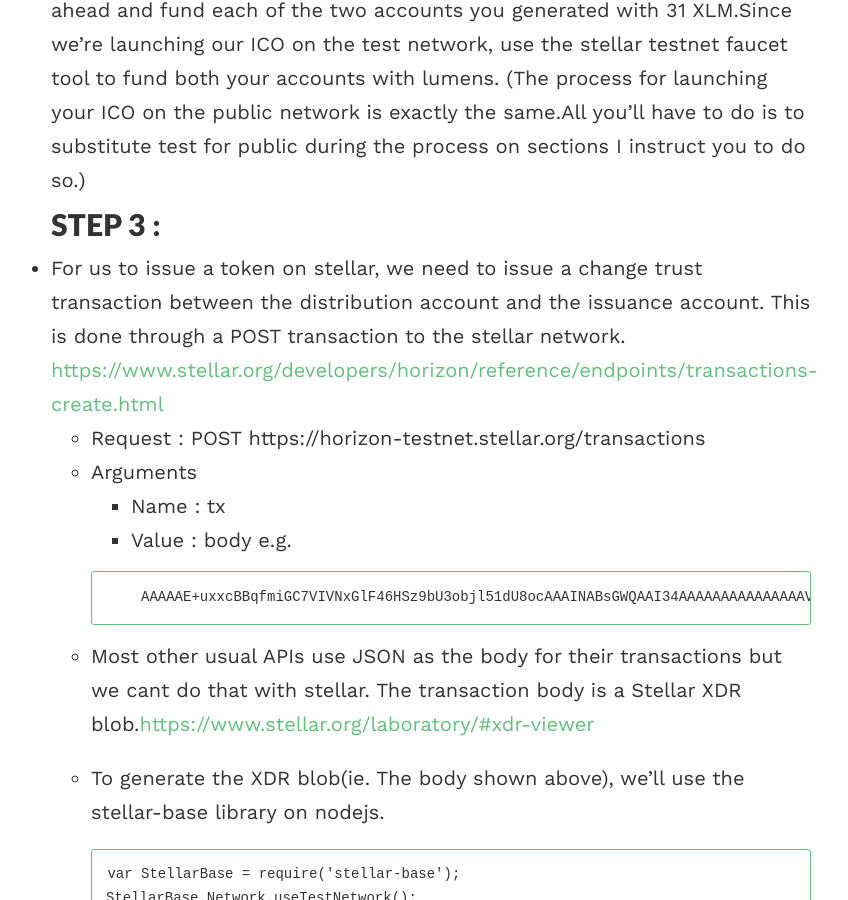
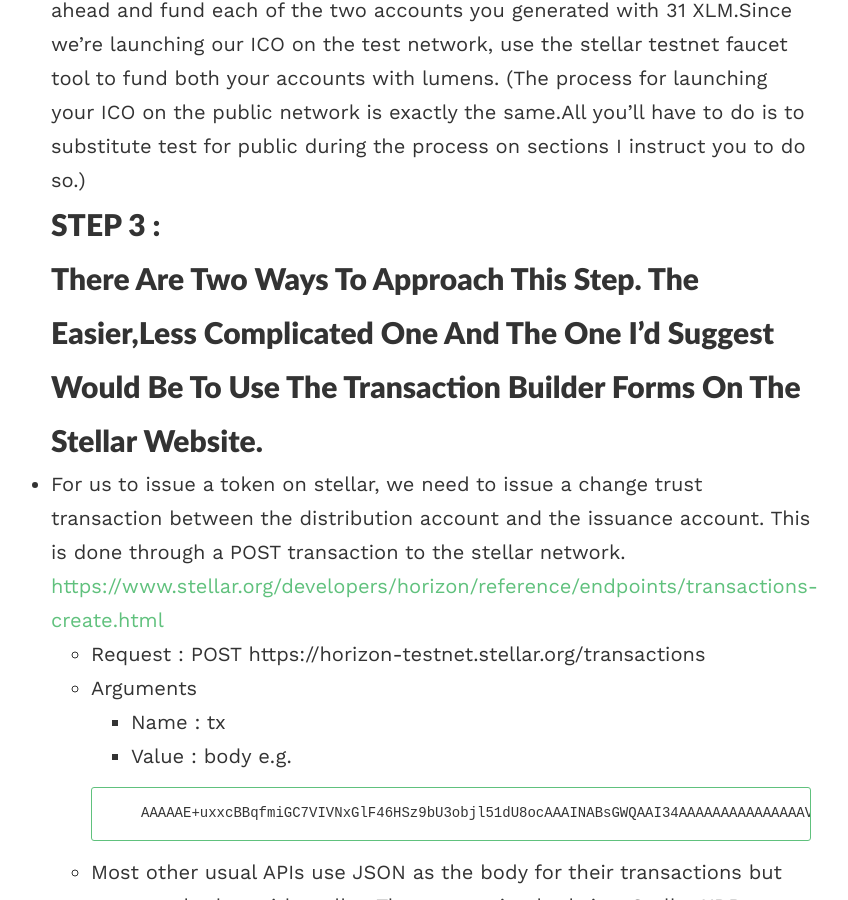
Before and after one commit to aeonsoftware/aeonsoftware.github.io, a Jekyll site: the page built from _posts/2018-03-11-launching-your-ICO.md, in a window 1280 px wide and 900 px high, scrolled down 2457 px. Shown: the whole window, without its empty margins (229-1077 px from the left). Built offline with Jekyll 4.4.1, drawn with Linux system fonts in a browser that asks for light colours; comment, search, counter and statistics services are not loaded.

Commit message:
Update 2018-03-11-launching-your-ICO.md

```diff
--- a/_posts/2018-03-11-launching-your-ICO.md
+++ b/_posts/2018-03-11-launching-your-ICO.md
@@ -39,6 +39,7 @@ In order to distribute a custom asset or token on the Stellar Network, three uni
 # STEP 2 :
 * For a stellar account either on the testnet(test network) or the pubnet(public network) to be activated, it needs to be funded. The official stellar documentation for starting your own ICO suggests 31 lumens. So go ahead and fund each of the two accounts you generated with 31 XLM.Since we’re launching our ICO on the test network, use the stellar testnet faucet tool to fund both your accounts with lumens. (The process for launching your ICO on the public network is exactly the same.All you’ll have to do is to substitute test for public during the process on sections I instruct you to do so.)
 # STEP 3 :
+## There are two ways to approach this step. The easier,less complicated one and the one I'd suggest would be to use the Transaction builder forms on the stellar website.
 * For us to issue a token on stellar, we need to issue a change trust transaction between the distribution account and the issuance account. This is done through a POST transaction to the stellar network. [https://www.stellar.org/developers/horizon/reference/endpoints/transactions-create.html](https://www.stellar.org/developers/horizon/reference/endpoints/transactions-create.html)
   - Request : POST https://horizon-testnet.stellar.org/transactions
   - Arguments
```
